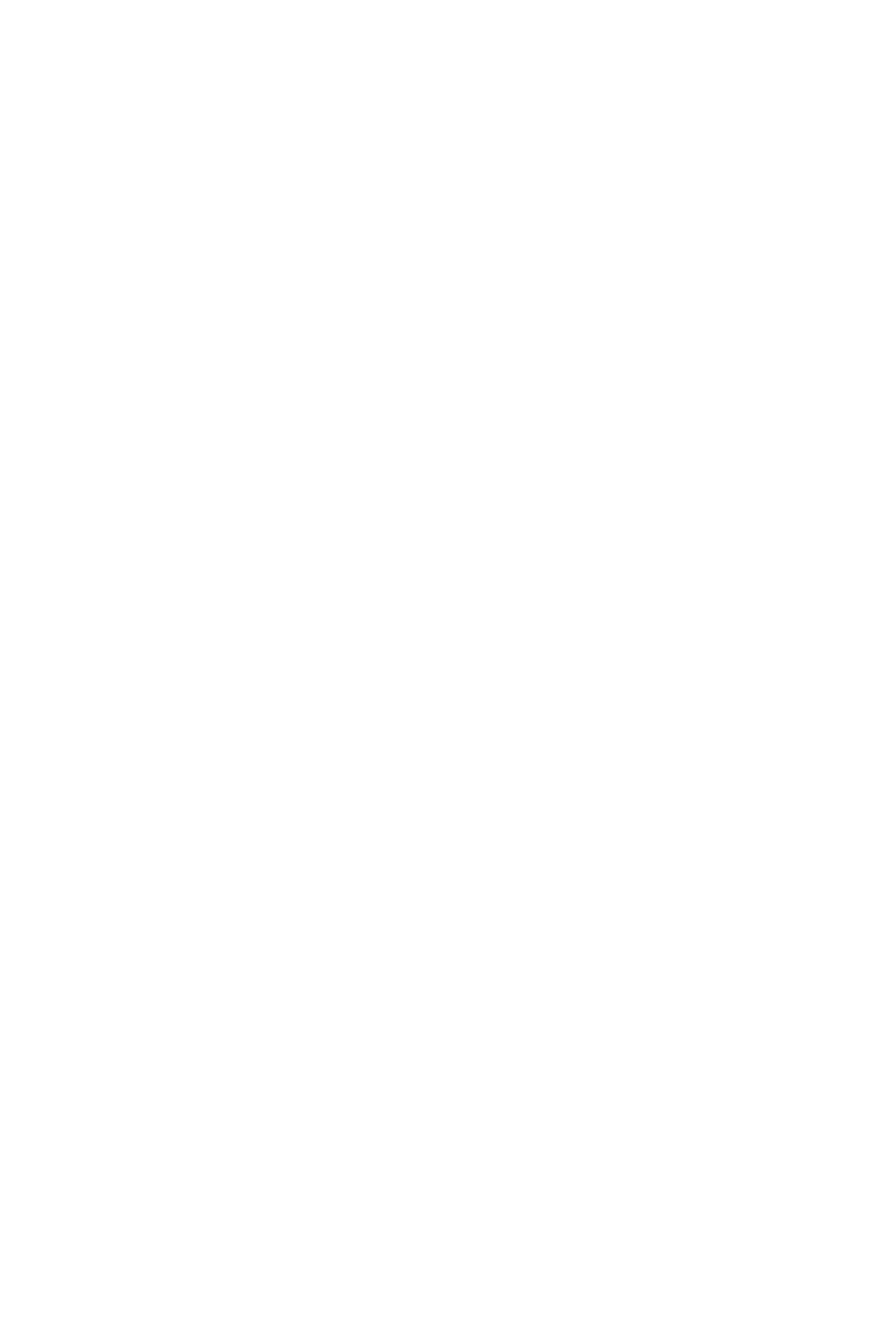
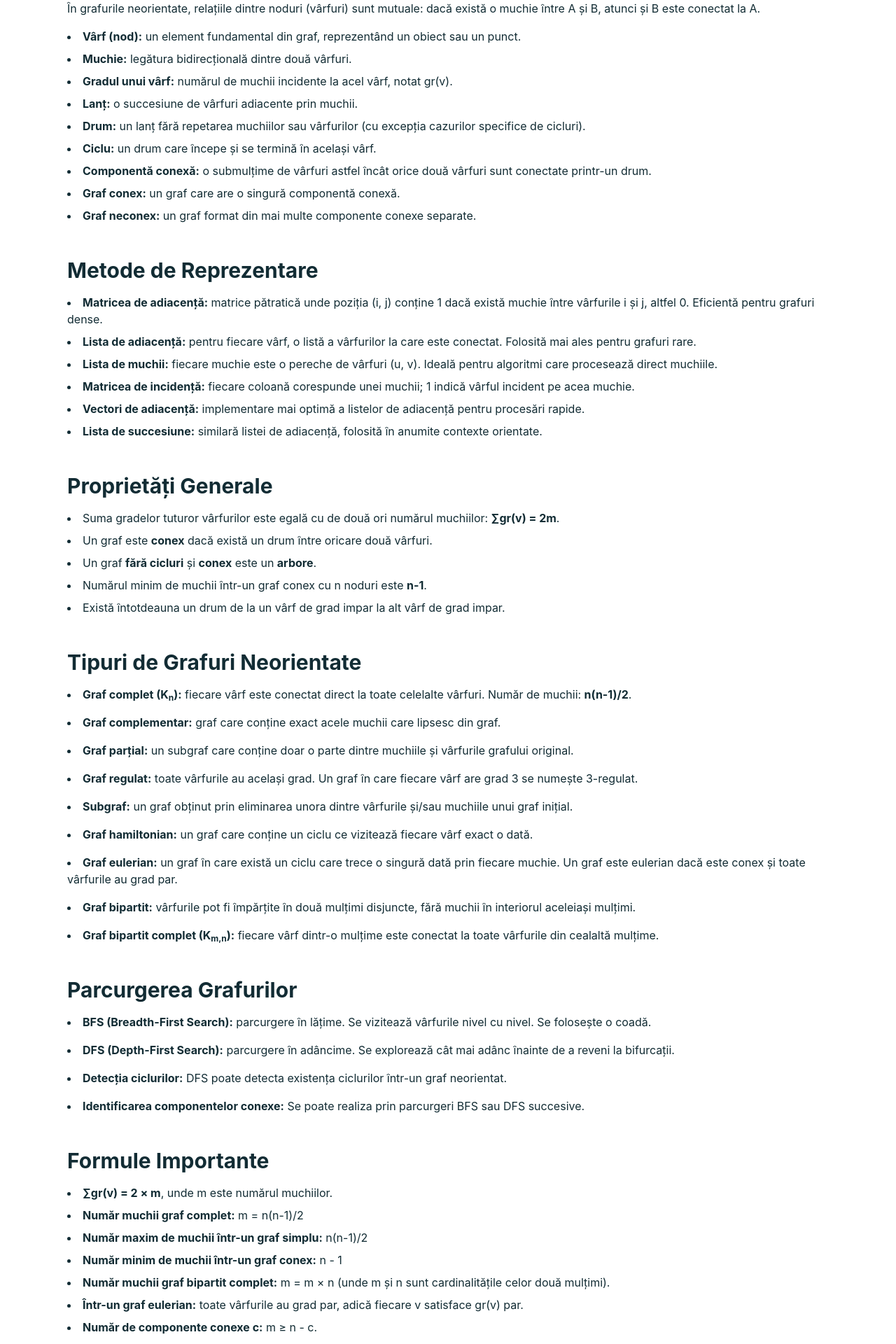
Before and after one commit to Sughit/Infoeducatie2025, a React (Create React App) app in the folder my-app/: page /neorientate in a window 1280 px wide. Shown: the part 220-2140 px from the top of the page at 70% size. Before the commit the page ends 800 px from the top, so only its background shows below. Built offline with nearby package versions, Linux system fonts and the light colour scheme; no server answers.

Commit message:
neorientate

```diff
--- a/my-app/src/lessons/Neorientate.js
+++ b/my-app/src/lessons/Neorientate.js
@@ -1,9 +1,89 @@
 import React from 'react';
 
 export default function Neorientate() {
-  return(
-    <>
+  return (
+    <div className="max-w-6xl mx-auto p-8 text-dark-blue">
+      <h1 className="text-4xl font-extrabold mb-8">Grafuri Neorientate</h1>
 
-    </>
+      <section className="mb-12">
+        <h2 className="text-3xl font-bold mb-4">Termeni de Bază</h2>
+        <p className="mb-4">
+          În grafurile neorientate, relațiile dintre noduri (vârfuri) sunt mutuale: dacă există o muchie între A și B, atunci și B este conectat la A.
+        </p>
+        <ul className="list-disc list-inside space-y-2">
+          <li><strong>Vârf (nod):</strong> un element fundamental din graf, reprezentând un obiect sau un punct.</li>
+          <li><strong>Muchie:</strong> legătura bidirecțională dintre două vârfuri.</li>
+          <li><strong>Gradul unui vârf:</strong> numărul de muchii incidente la acel vârf, notat gr(v).</li>
+          <li><strong>Lanț:</strong> o succesiune de vârfuri adiacente prin muchii.</li>
+          <li><strong>Drum:</strong> un lanț fără repetarea muchiilor sau vârfurilor (cu excepția cazurilor specifice de cicluri).</li>
+          <li><strong>Ciclu:</strong> un drum care începe și se termină în același vârf.</li>
+          <li><strong>Componentă conexă:</strong> o submulțime de vârfuri astfel încât orice două vârfuri sunt conectate printr-un drum.</li>
+          <li><strong>Graf conex:</strong> un graf care are o singură componentă conexă.</li>
+          <li><strong>Graf neconex:</strong> un graf format din mai multe componente conexe separate.</li>
+        </ul>
+      </section>
+
+      <section className="mb-12">
+        <h2 className="text-3xl font-bold mb-4">Metode de Reprezentare</h2>
+        <ul className="list-disc list-inside space-y-2">
+          <li><strong>Matricea de adiacență:</strong> matrice pătratică unde poziția (i, j) conține 1 dacă există muchie între vârfurile i și j, altfel 0. Eficientă pentru grafuri dense.</li>
+          <li><strong>Lista de adiacență:</strong> pentru fiecare vârf, o listă a vârfurilor la care este conectat. Folosită mai ales pentru grafuri rare.</li>
+          <li><strong>Lista de muchii:</strong> fiecare muchie este o pereche de vârfuri (u, v). Ideală pentru algoritmi care procesează direct muchiile.</li>
+          <li><strong>Matricea de incidență:</strong> fiecare coloană corespunde unei muchii; 1 indică vârful incident pe acea muchie.</li>
+          <li><strong>Vectori de adiacență:</strong> implementare mai optimă a listelor de adiacență pentru procesări rapide.</li>
+          <li><strong>Lista de succesiune:</strong> similară listei de adiacență, folosită în anumite contexte orientate.</li>
+        </ul>
+      </section>
+
+      <section className="mb-12">
+        <h2 className="text-3xl font-bold mb-4">Proprietăți Generale</h2>
+        <ul className="list-disc list-inside space-y-2">
+          <li>Suma gradelor tuturor vârfurilor este egală cu de două ori numărul muchiilor: <strong>∑gr(v) = 2m</strong>.</li>
+          <li>Un graf este <strong>conex</strong> dacă există un drum între oricare două vârfuri.</li>
+          <li>Un graf <strong>fără cicluri</strong> și <strong>conex</strong> este un <strong>arbore</strong>.</li>
+          <li>Numărul minim de muchii într-un graf conex cu n noduri este <strong>n-1</strong>.</li>
+          <li>Există întotdeauna un drum de la un vârf de grad impar la alt vârf de grad impar.</li>
+        </ul>
+      </section>
+
+      <section className="mb-12">
+        <h2 className="text-3xl font-bold mb-4">Tipuri de Grafuri Neorientate</h2>
+        <ul className="list-disc list-inside space-y-4">
+          <li><strong>Graf complet (K<sub>n</sub>):</strong> fiecare vârf este conectat direct la toate celelalte vârfuri. Număr de muchii: <strong>n(n-1)/2</strong>.</li>
+          <li><strong>Graf complementar:</strong> graf care conține exact acele muchii care lipsesc din graf.</li>
+          <li><strong>Graf parțial:</strong> un subgraf care conține doar o parte dintre muchiile și vârfurile grafului original.</li>
+          <li><strong>Graf regulat:</strong> toate vârfurile au același grad. Un graf în care fiecare vârf are grad 3 se numește 3-regulat.</li>
+          <li><strong>Subgraf:</strong> un graf obținut prin eliminarea unora dintre vârfurile și/sau muchiile unui graf inițial.</li>
+          <li><strong>Graf hamiltonian:</strong> un graf care conține un ciclu ce vizitează fiecare vârf exact o dată.</li>
+          <li><strong>Graf eulerian:</strong> un graf în care există un ciclu care trece o singură dată prin fiecare muchie. Un graf este eulerian dacă este conex și toate vârfurile au grad par.</li>
+          <li><strong>Graf bipartit:</strong> vârfurile pot fi împărțite în două mulțimi disjuncte, fără muchii în interiorul aceleiași mulțimi.</li>
+          <li><strong>Graf bipartit complet (K<sub>m,n</sub>):</strong> fiecare vârf dintr-o mulțime este conectat la toate vârfurile din cealaltă mulțime.</li>
+        </ul>
+      </section>
+
+      <section className="mb-12">
+        <h2 className="text-3xl font-bold mb-4">Parcurgerea Grafurilor</h2>
+        <ul className="list-disc list-inside space-y-4">
+          <li><strong>BFS (Breadth-First Search):</strong> parcurgere în lățime. Se vizitează vârfurile nivel cu nivel. Se folosește o coadă.</li>
+          <li><strong>DFS (Depth-First Search):</strong> parcurgere în adâncime. Se explorează cât mai adânc înainte de a reveni la bifurcații.</li>
+          <li><strong>Detecția ciclurilor:</strong> DFS poate detecta existența ciclurilor într-un graf neorientat.</li>
+          <li><strong>Identificarea componentelor conexe:</strong> Se poate realiza prin parcurgeri BFS sau DFS succesive.</li>
+        </ul>
+      </section>
+
+      <section className="mb-12">
+        <h2 className="text-3xl font-bold mb-4">Formule Importante</h2>
+        <ul className="list-disc list-inside space-y-2">
+          <li><strong>∑gr(v) = 2 × m</strong>, unde m este numărul muchiilor.</li>
+          <li><strong>Număr muchii graf complet:</strong> m = n(n-1)/2</li>
+          <li><strong>Număr maxim de muchii într-un graf simplu:</strong> n(n-1)/2</li>
+          <li><strong>Număr minim de muchii într-un graf conex:</strong> n - 1</li>
+          <li><strong>Număr muchii graf bipartit complet:</strong> m = m × n (unde m și n sunt cardinalitățile celor două mulțimi).</li>
+          <li><strong>Într-un graf eulerian:</strong> toate vârfurile au grad par, adică fiecare v satisface gr(v) par.</li>
+          <li><strong>Număr de componente conexe c:</strong> m ≥ n - c.</li>
+        </ul>
+      </section>
+
+    </div>
   );
 }
```
